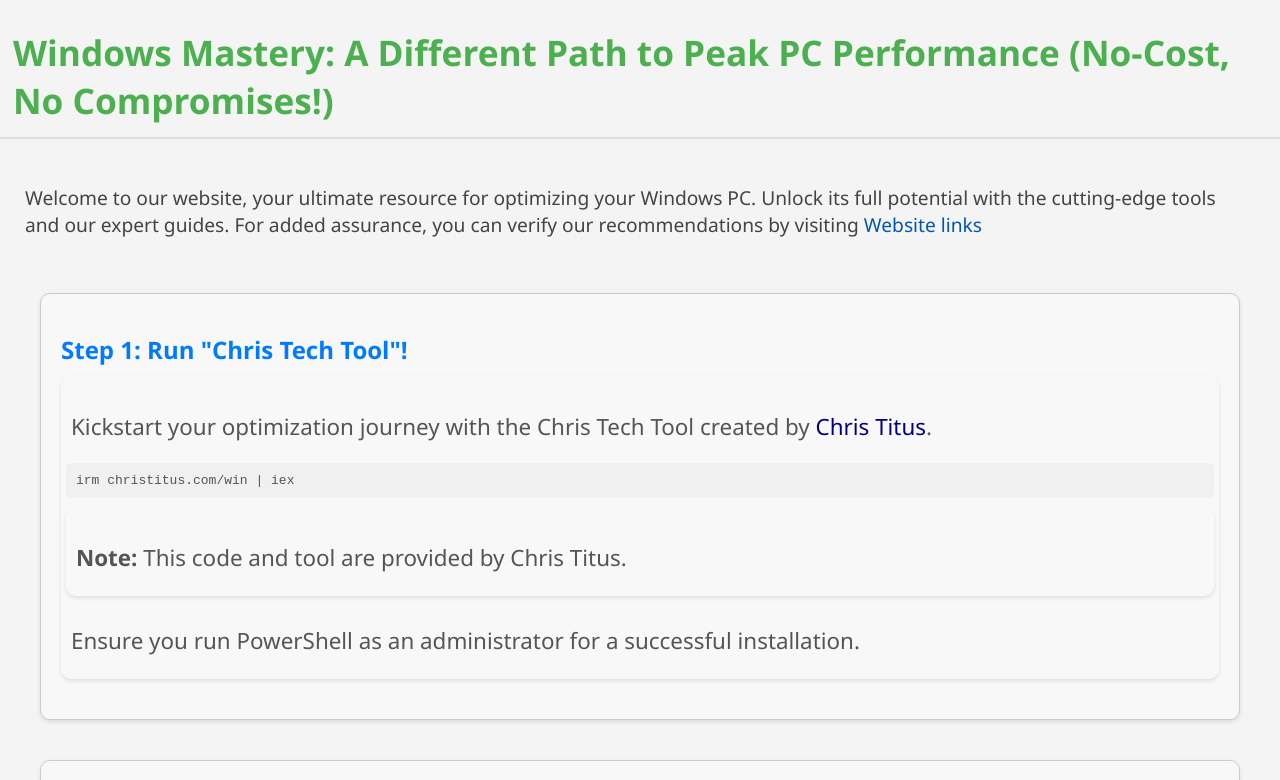
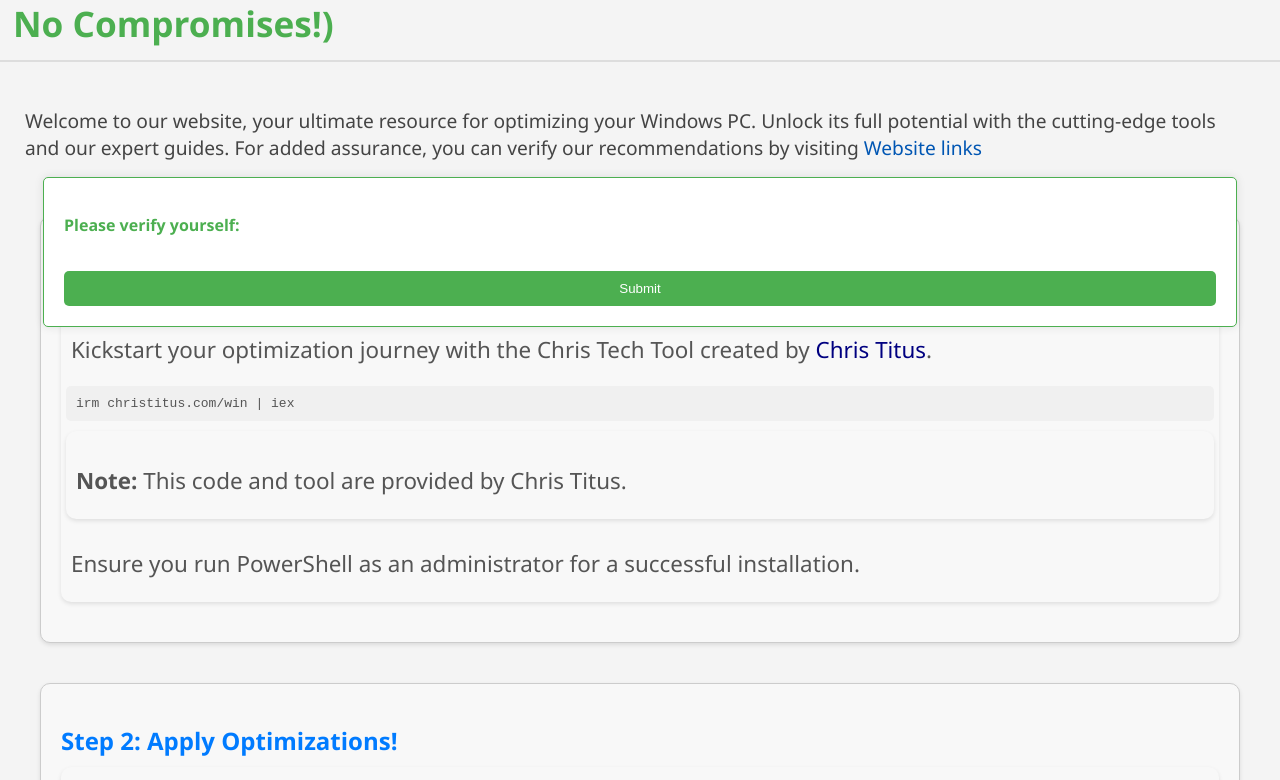
Before and after one commit to Placewith5s/Website, a plain HTML site: page index.html in a window 1280 px wide. Shown: the part 148-928 px from the top of the page. Drawn offline with Linux system fonts and the light colour scheme.

Commit message:
Update index.html

```diff
--- a/index.html
+++ b/index.html
@@ -23,7 +23,12 @@
 
     <title>Get higher FPS</title>
 
+    <!-- CSS -->
     <link rel="stylesheet" href="Mystical_Portals/Celestial_Catalyst/style.css">
+    <link rel="stylesheet" href="Mystical_Portals/Quantum_Rift/verification.css">
+    <link rel="stylesheet" href="Mystical_Portals/Quantum_Rift/DataGuardian.css">
+
+    <!-- Favicon -->
     <link rel="icon" type="image/avif" href="Mystical_Portals/Astral_Artifacts/Settings.avif">
 
     <!-- Part of Scripts -->
```
Lines whose indentation alone changed are shown as unchanged.
